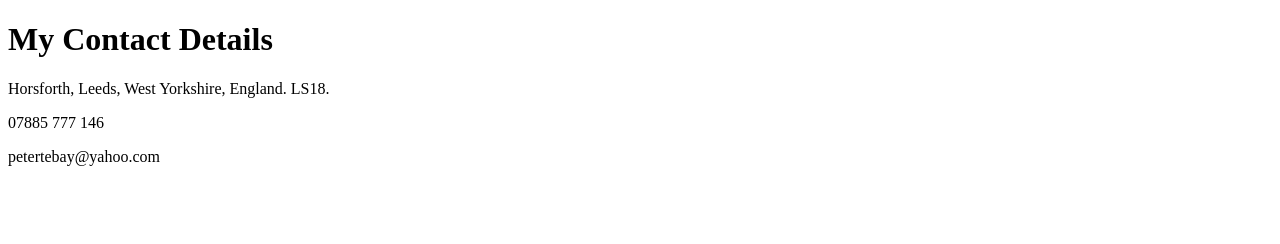
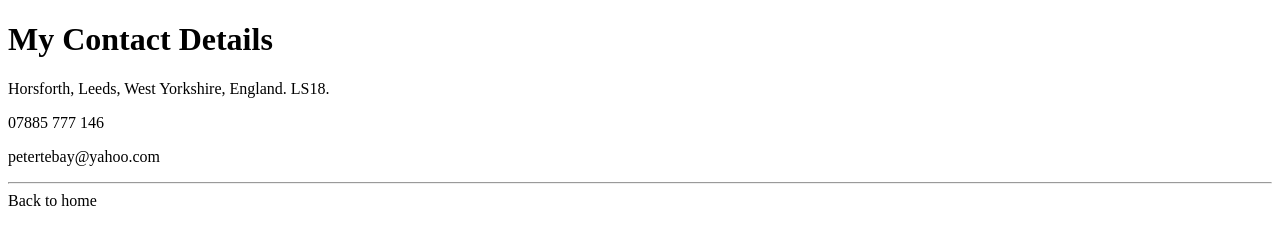
Before and after one commit to Tiblinos/MyResume, a plain HTML site: page Public/contact_info.html in a window 1280 px wide. Drawn offline with Linux system fonts and the light colour scheme.

Commit message:
Update contact_info.html
Added a link back to home

```diff
--- a/Public/contact_info.html
+++ b/Public/contact_info.html
@@ -10,5 +10,7 @@
     <p>Horsforth, Leeds, West Yorkshire, England. LS18.</p>
     <p>07885 777 146</p>
     <p>petertebay@yahoo.com</p>
+    <hr />
+      <ahref="../index.html">Back to home</a>
 </body>
 </html>
```
